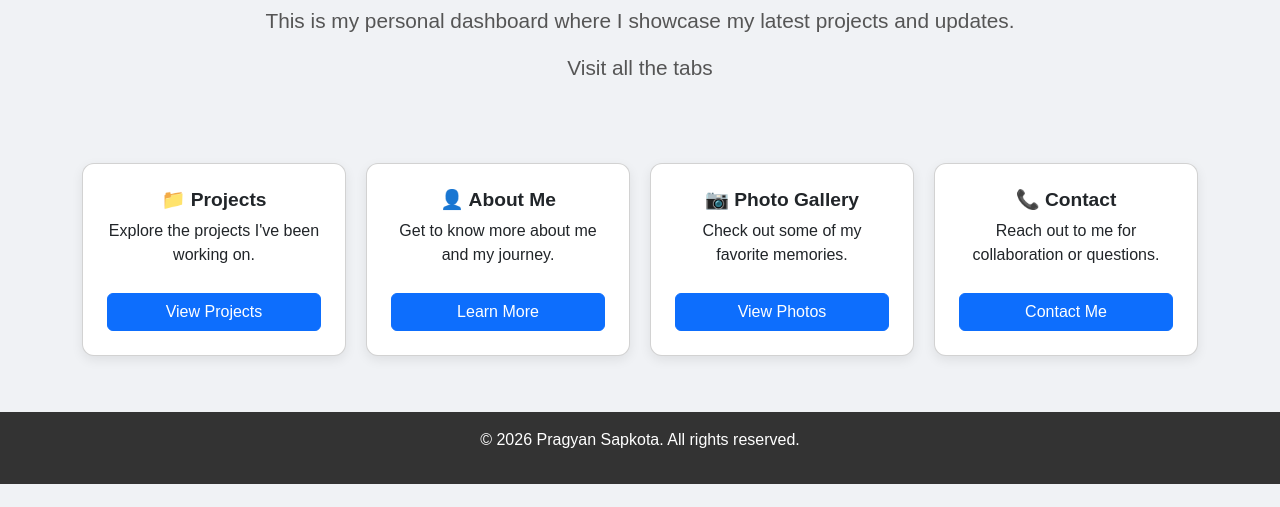
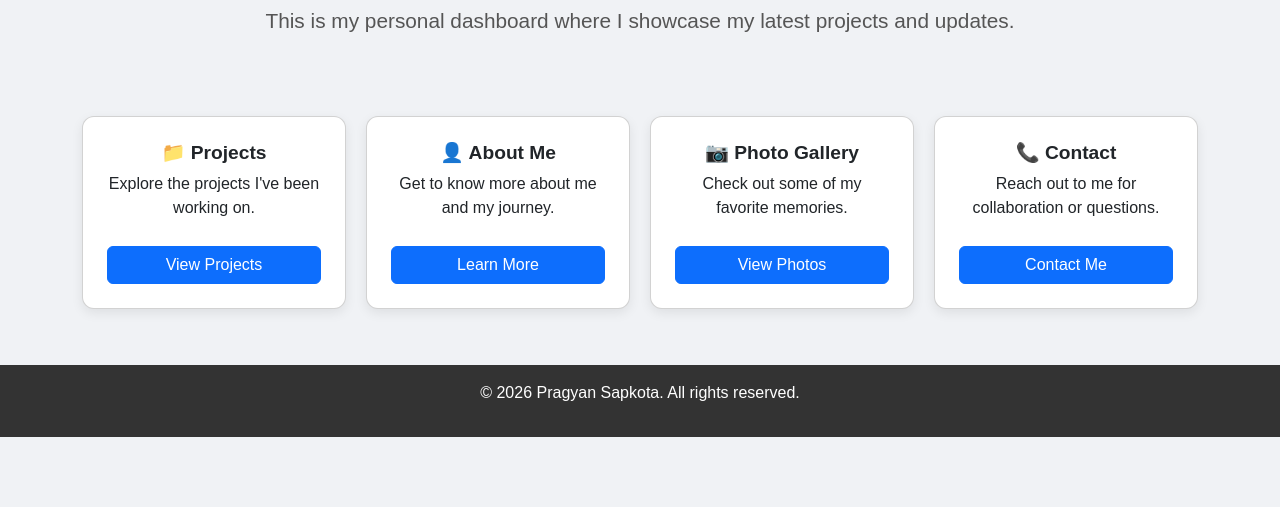
Before and after one commit to sapkotapragyan/website, a plain HTML site: page index.html in a window 1280 px wide. Shown: the part 293-800 px from the top of the page. Drawn offline with nearby package versions, Linux system fonts and the light colour scheme.

Commit message:
description removed

```diff
--- a/index.html
+++ b/index.html
@@ -98,7 +98,7 @@
           This is my personal dashboard where I showcase my latest projects and
           updates.
         </p>
-        <p>Visit all the tabs</p>
+        <p></p>
       </section>
 
       <br>
```
